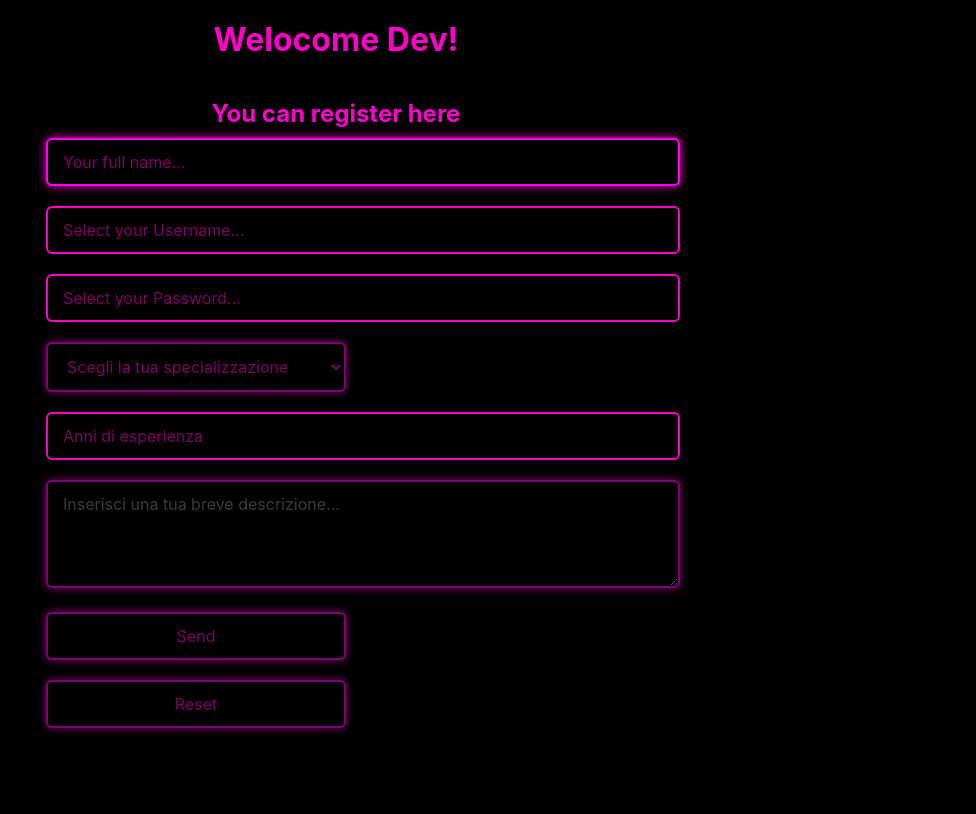
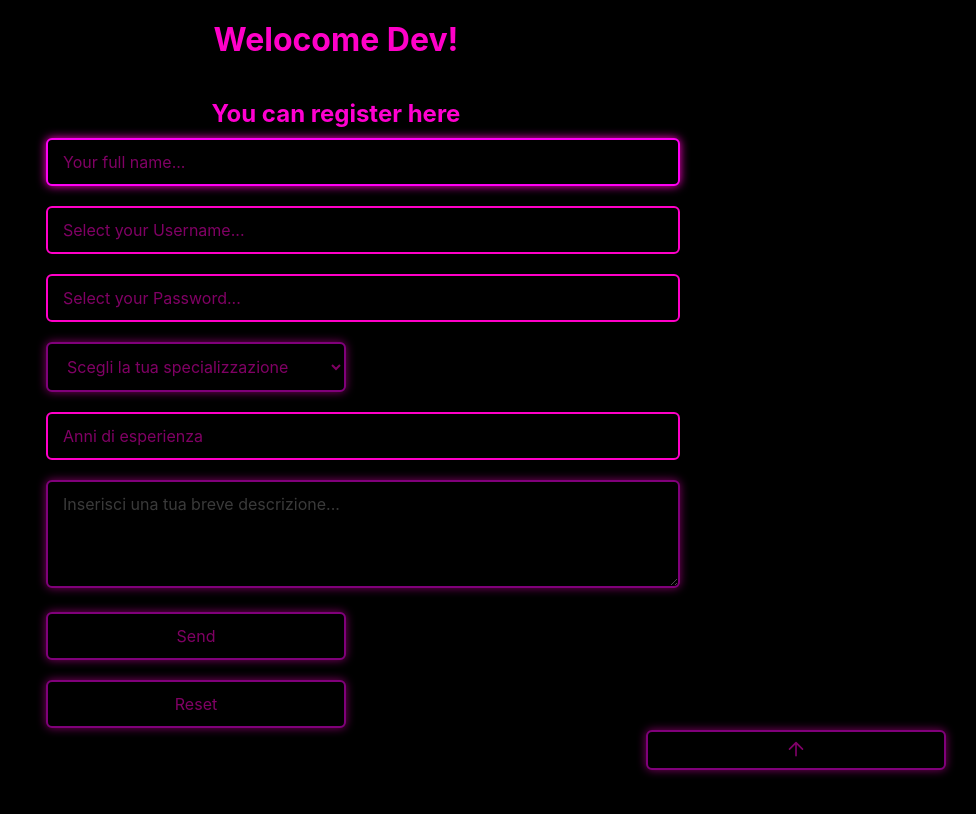
Before and after one commit to dpalexandru/ex-react-useref-signup, a React (Vite) app: page / in a window 1280 px wide. Shown: the top 814 px of the page, without its empty margins (304-1280 px from the left). Built offline with nearby package versions, Linux system fonts and the light colour scheme.

Commit message:
[Bonus] arrow to go back up

```diff
--- a/src/App.jsx
+++ b/src/App.jsx
@@ -210,6 +210,18 @@ function App() {
         </form>
 
       </main>
+      <button className="back-to-top" onClick={() => window.scrollTo(0, 0)}>
+        <svg
+          xmlns="http://www.w3.org/2000/svg"
+          width="26"
+          height="26"
+          fill="currentColor"
+          viewBox="0 0 16 16"
+        >
+          <path d="M8 12a.5.5 0 0 1-.5-.5V4.707L4.354 7.854a.5.5 0 1 1-.708-.708l4-4a.5.5 0 0 1 .708 0l4 4a.5.5 0 1 1-.708.708L8.5 4.707V11.5A.5.5 0 0 1 8 12z" />
+        </svg>
+      </button>
+      <footer style={{ height: '100vh' }}></footer >
 
     </>
   )
--- a/src/index.css
+++ b/src/index.css
@@ -158,3 +158,23 @@ input:focus {
   margin: 5px 0 0 10px;
   border-radius: 4px;
 }
+
+/* Freccia torna su */
+
+.back-to-top {
+  position: fixed;
+  bottom: 20px;
+  right: 20px;
+  width: 10px;
+  height: 40px;
+  cursor: pointer;
+  display: flex;
+  align-items: center;
+  justify-content: center;
+  background: black;
+  transition: transform 0.2s ease;
+}
+
+.back-to-top:hover {
+  transform: scale(1.15);
+}
```
